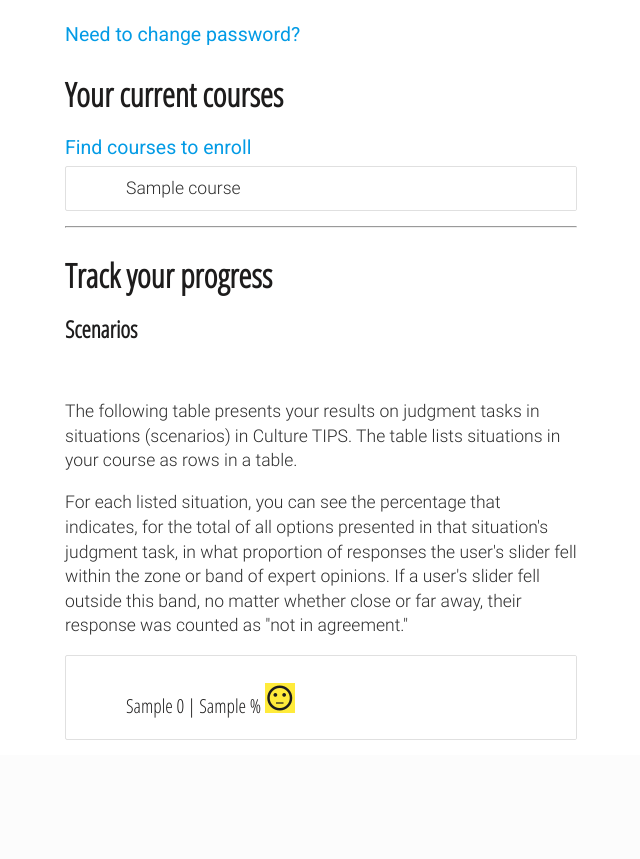
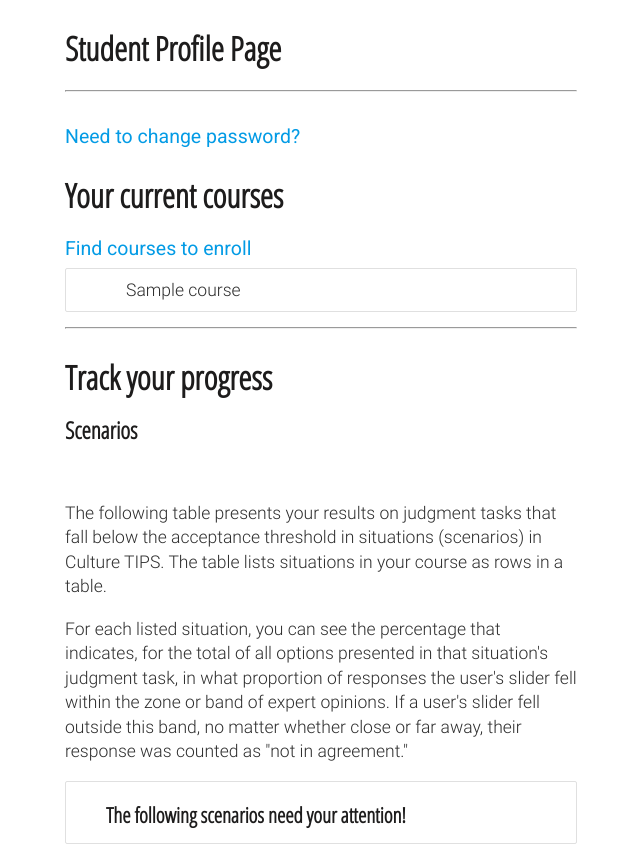
Before and after one commit to aitor-alvarez/culture-tipps, a Django app: template templates/course/student.html in a window 1280 px wide. Shown: the part 64-923 px from the top of the page, without its empty margins (319-959 px from the left). Before the commit the page ends 804 px from the top, so only its background shows below. Run offline with Django 3.2, Linux system fonts and the light colour scheme; the template is opened without the code that fills it: most values are stand-ins (such as "Sample title", 1, 10 or a date in 2020); some libraries are stand-ins or nearby versions.

Commit message:
student view

```diff
--- a/culture_content/models.py
+++ b/culture_content/models.py
@@ -4,6 +4,7 @@
 from django.dispatch import receiver
 from django.db.models.signals import post_save
 import random
+import datetime
 
 lang_choices = (
     ('C', 'Chinese'),
@@ -191,6 +192,7 @@
     answer = models.ForeignKey(Answer, verbose_name=("Options"), on_delete=models.CASCADE)
     response = models.DecimalField(verbose_name='Response', max_digits=3, decimal_places=1)
     user = models.ForeignKey(User, on_delete=models.CASCADE)
+    responded = models.DateTimeField(max_length=100, default=datetime.now)
 
     def __str__(self):
         return 'Response to '+self.answer.task.name
--- a/templates/course/student.html
+++ b/templates/course/student.html
@@ -4,6 +4,9 @@
 {% block content %}
 
 <div class="container">
+
+<h1>Student Profile Page</h1>
+<hr>
 <br>
 <a href="{% url 'password_change' %}">Need to change password?</a>
 {% if courses %}
@@ -21,18 +24,22 @@
 <h1>Track your progress</h1>
 <h3>Scenarios</h3>
 <br>
-<p>The following table presents your results on judgment tasks in situations (scenarios) in Culture TIPS.
+<p>The following table presents your results on judgment tasks that fall below the acceptance threshold in situations (scenarios) in Culture TIPS.
     The table lists situations in your course as rows in a table. </p>
 <p>For each listed situation, you can see the percentage that indicates, for the total of all options presented in that situation's judgment task, in what proportion of responses the user's slider fell within the zone or band of expert opinions.
     If a user's slider fell outside this band, no matter whether close or far away, their response was counted as "not in agreement."</p>
 <ul class="collection">
+<h3>The following scenarios need your attention!</h3>
     {% for result in results %}
+{% if result.1.1 < 66 %}
         <li class="collection-item">
+
             <h4>{{ result.0.name }} | {{ result.1.1 }} % {% if result.1.1 < 30 %}<i class=" red small material-icons">sentiment_very_dissatisfied</i>
-            {% elif result.1.1 > 60 %}<i class=" green small material-icons">sentiment_very_satisfied</i>
-                {% else %}<i class=" yellow small material-icons">sentiment_neutral</i>
+                {% elif result.1.1 > 29  %}<i class=" yellow small material-icons">sentiment_neutral</i>
             {% endif %}</h4>
+
         </li>
+        {% endif %}
     {%  endfor %}
 </ul>
 </div>
```
